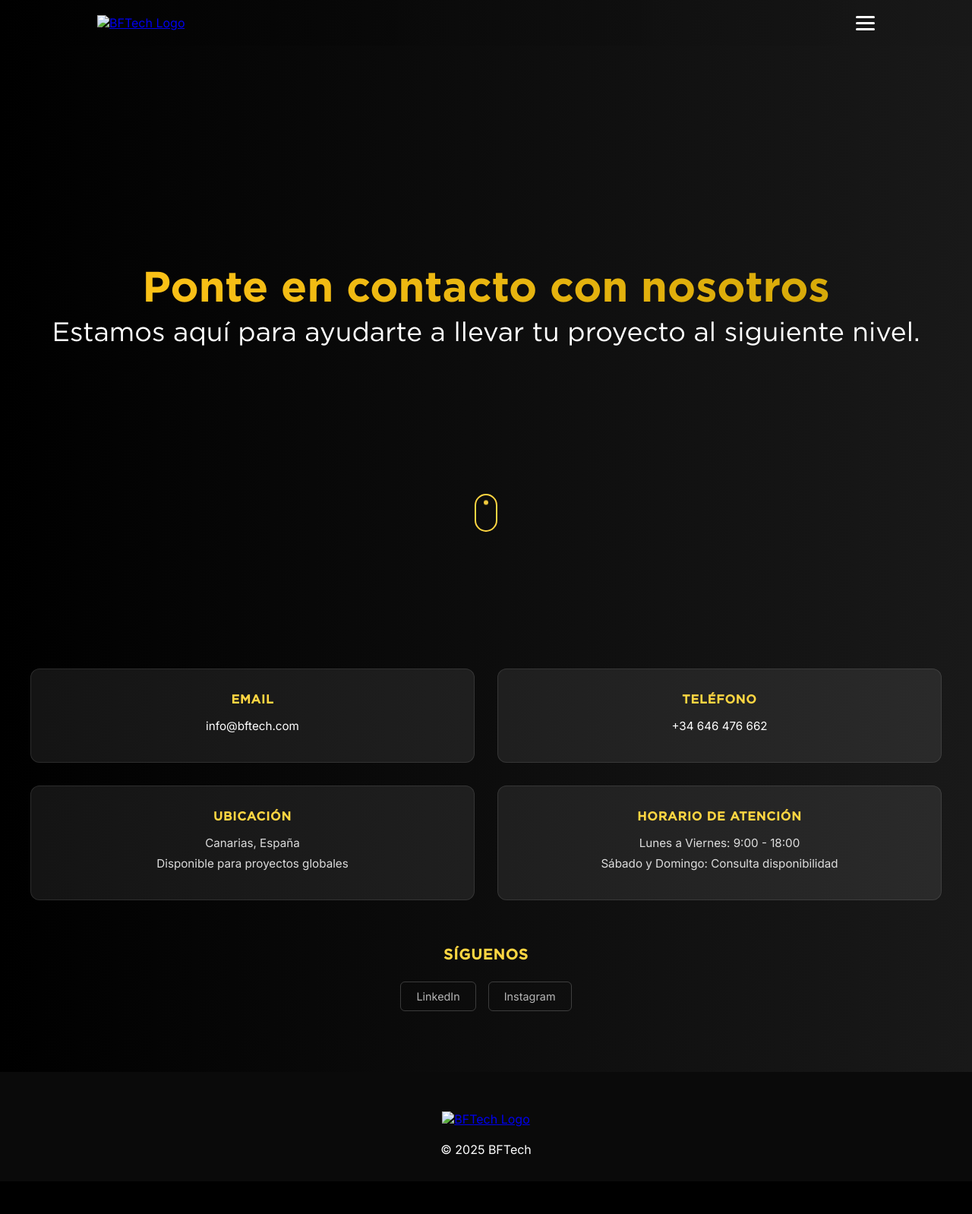
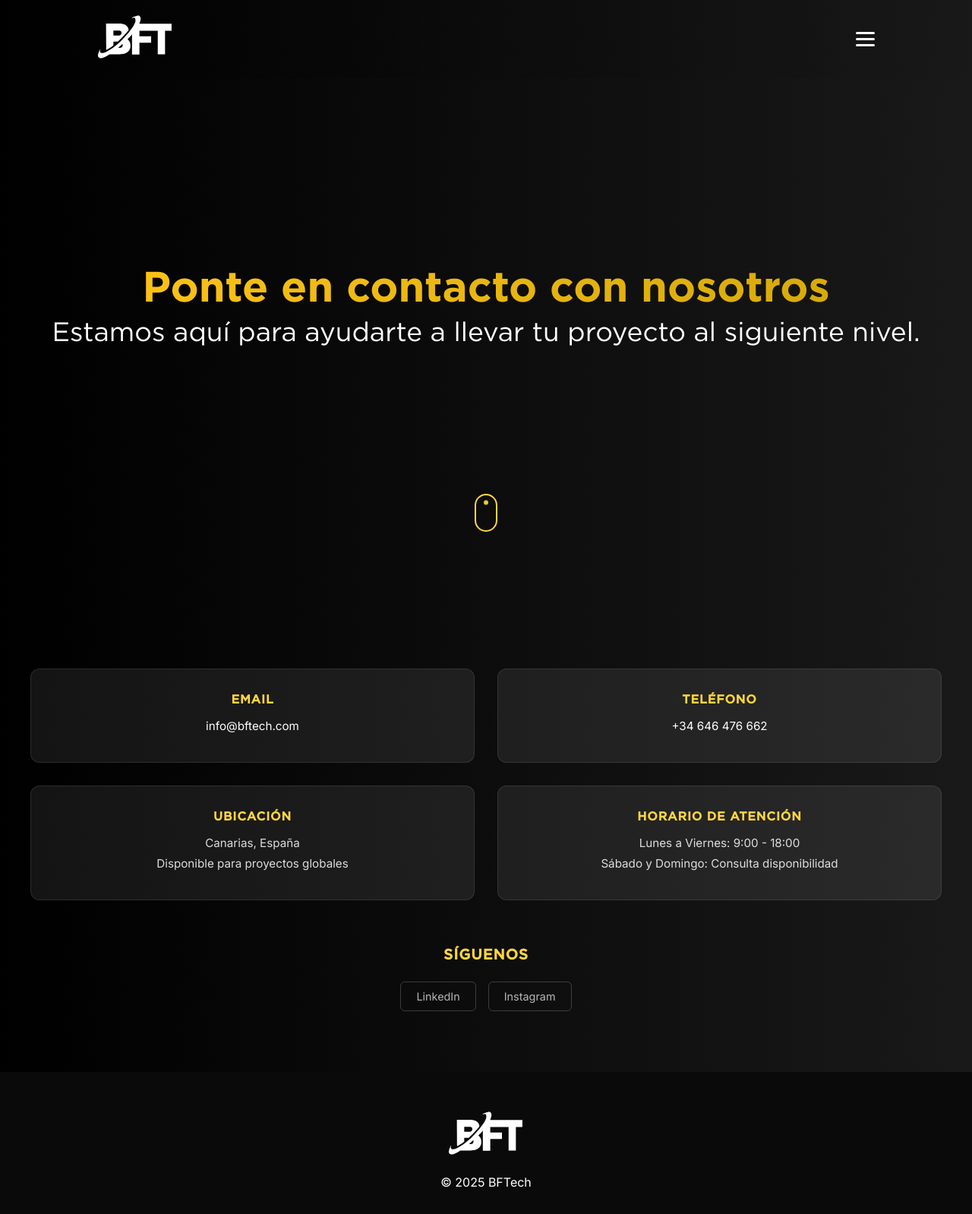
Before and after one commit to josebaute/BFT, a plain HTML site: page contacto.html in a window 1280 px wide. Shown: the whole page at 76% size. Before the commit the page ends 1555 px from the top, so only its background shows below. Drawn offline with nearby package versions, Linux system fonts and the light colour scheme.

Commit message:
new logo svg

```diff
--- a/contacto.html
+++ b/contacto.html
@@ -49,7 +49,7 @@
       <header>
     <div class="logo">
       <a href="index.html">
-        <img src="assets/img/BFT-logo.svg" alt="BFTech Logo" />
+        <img src="assets/img/logoBFT.svg" alt="BFTech Logo" />
       </a>
     </div>
     <nav class="navbar">
@@ -156,7 +156,7 @@
       <div>
         <div class="logo">
           <a href="#">
-            <img src="assets/img/BFT-logo.svg" alt="BFTech Logo" />
+            <img src="assets/img/logoBFT.svg" alt="BFTech Logo" />
           </a>
         </div>
       </div>
```
Also changed, not shown: nosotros.html (+2 -2 lines), servicios.html (+2 -2 lines).
